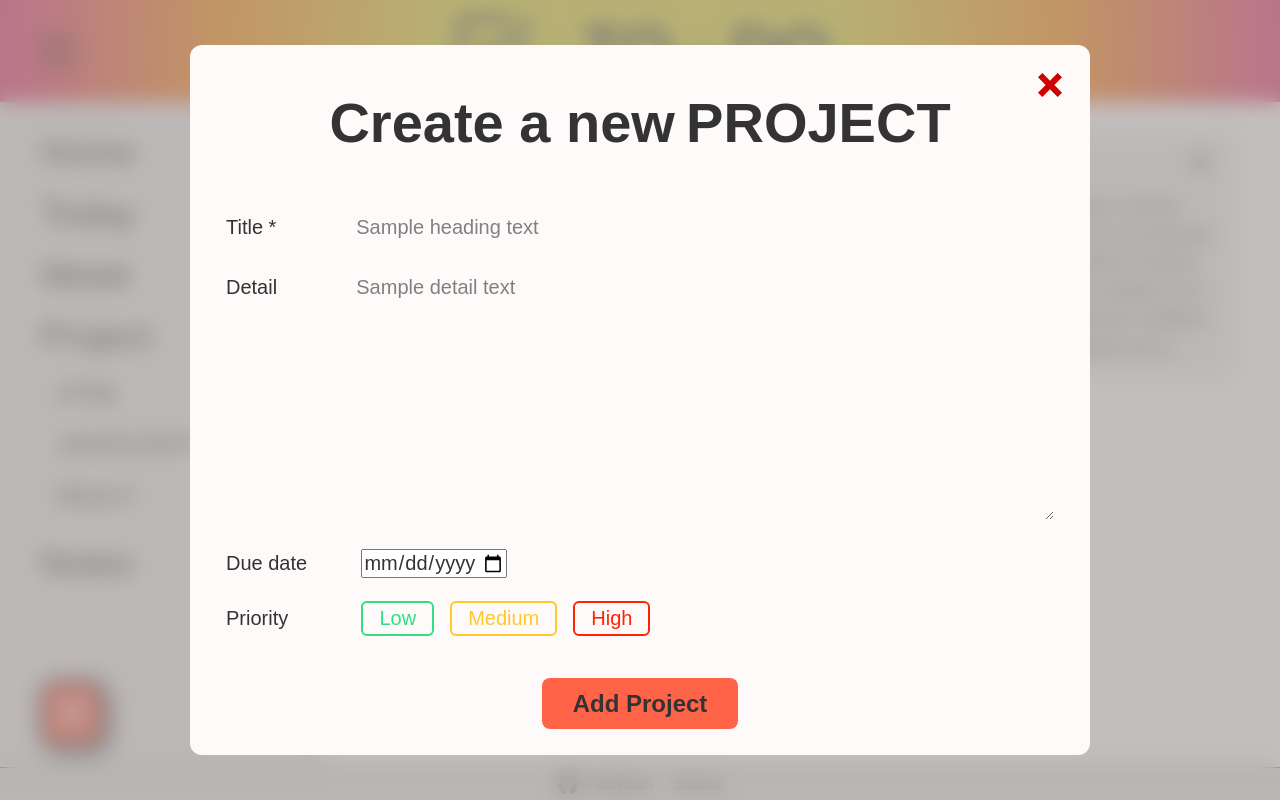
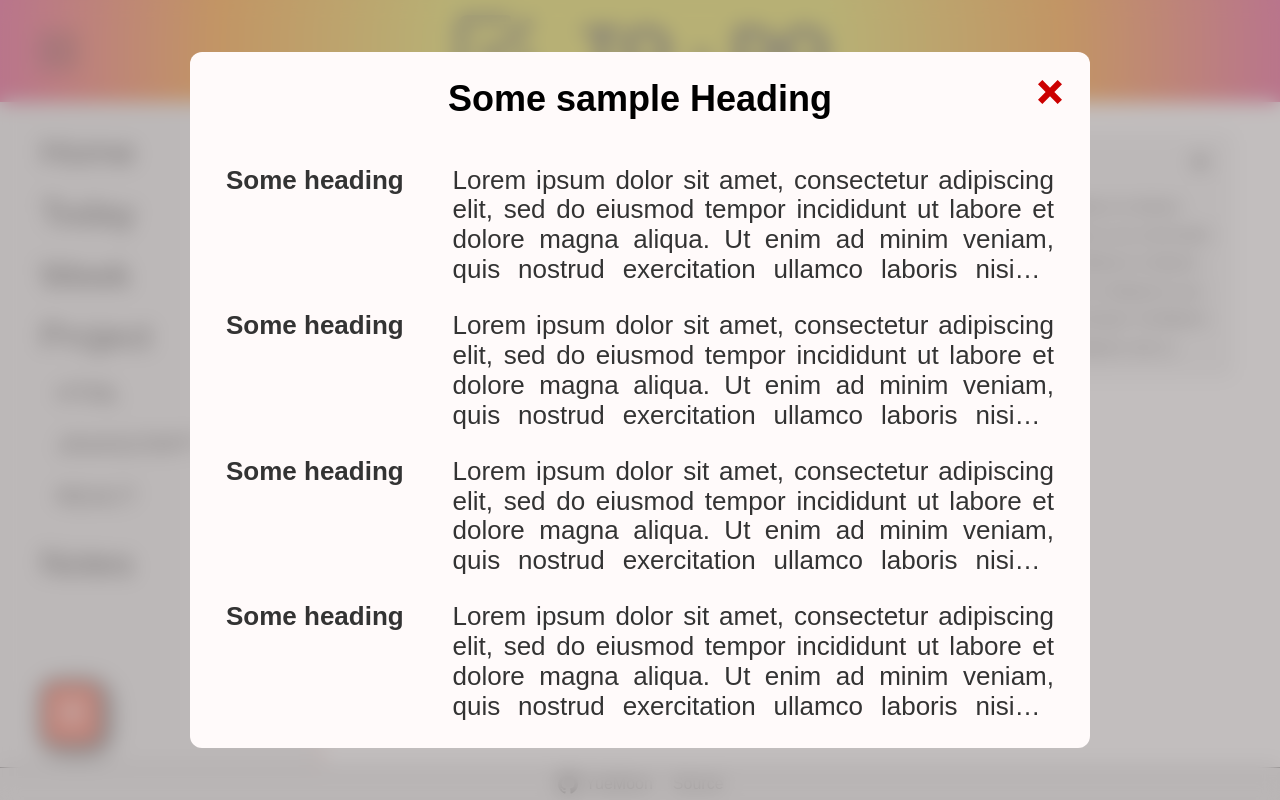
Before and after one commit to YueMoon3773/to_do_app, a website built with webpack: page src/index.html in a window 1280 px wide. Built offline with nearby package versions, Linux system fonts and the light colour scheme; a web font is replaced by a local one.

Commit message:
Add modal for Detail show-up for To-Do

```diff
--- a/src/assets/css/styles.css
+++ b/src/assets/css/styles.css
@@ -44,9 +44,11 @@
     --footer_bg_hover_color: #cacacab7;
 
     --modal_blur_bg_color: #a29c9ca6;
-    --add_modal_min_width: 900px;
-    --add_modal_detail_inp_min_height: 250px;
-    --add_modal_detail_inp_max_height: 350px;
+    --add_edit_modal_min_width: 900px;
+    --add_edit_modal_detail_inp_min_height: 250px;
+    --add_edit_modal_detail_inp_max_height: 350px;
+    --detail_modal_min_width: 600px;
+    --detail_modal_max_width: 900px;
 
     --main_radial_color: radial-gradient(
         circle,
@@ -799,6 +801,10 @@ body {
 /* =============================================== */
 /* MODAL SETUP  */
 /* =============================================== */
+
+/* =============================================== */
+/* ADD EDIT MODAL SETUP  */
+/* =============================================== */
 .modalWrapper {
     position: absolute;
     top: 0;
@@ -819,8 +825,8 @@ body {
     position: relative;
 }
 
-.addItemModal {
-    min-width: var(--add_modal_min_width);
+.addEditItemModal {
+    min-width: var(--add_edit_modal_min_width);
     max-width: 1000px;
     font-size: 1rem;
     padding: 2.6em 3.6em;
@@ -830,82 +836,82 @@ body {
     display: none;
 }
 
-.addItemModal.show {
+.addEditItemModal.show {
     font-size: 1rem;
     display: flex;
     flex-direction: column;
     gap: 3em;
 }
 
-.addModalHeading {
+.addEditModalHeading {
     margin-top: 0.36em;
     display: flex;
     justify-content: center;
     align-items: center;
 }
 
-.addModalHeadingAction {
+.addEditModalHeadingAction {
 }
 
-.addModalHeading,
-.addModalHeadingAction,
-.addModalHeadingType {
+.addEditModalHeading,
+.addEditModalHeadingAction,
+.addEditModalHeadingType {
     font-size: 5.6rem;
     color: var(--black_text);
     cursor: default;
 }
 
-.addModalHeadingType {
+.addEditModalHeadingType {
     margin-left: 0.2em;
     text-transform: capitalize;
 }
 
-.addModalBody {
+.addEditModalBody {
     display: flex;
     flex-direction: column;
     font-size: 1rem;
     gap: 2.6em;
 }
 
-.addModalBodyTop {
+.addEditModalBodyTop {
     font-size: 1rem;
     margin-top: 1.6em;
     display: grid;
     grid-template-columns: 1.5fr 9fr;
 }
 
-.addModalBodyTop:has(.addModalDetailLabel.show) {
+.addEditModalBodyTop:has(.addEditModalDetailLabel.show) {
     grid-template-rows: 1fr 5fr;
 }
 
-.addModalTitleLabel,
-.addModalDetailLabel,
-.addModalTitleLabel span,
-.addModalDetailLabel span,
-.addModalTitleInp,
-.addModalDetailInp,
-.addModalDateInp,
-.addModalDateLabel,
-.addModalPriorityLabel {
+.addEditModalTitleLabel,
+.addEditModalDetailLabel,
+.addEditModalTitleLabel span,
+.addEditModalDetailLabel span,
+.addEditModalTitleInp,
+.addEditModalDetailInp,
+.addEditModalDateInp,
+.addEditModalDateLabel,
+.addEditModalPriorityLabel {
     font-size: 2rem;
     color: var(--black_text);
 }
 
-.addModalTitleLabel,
-.addModalDetailLabel,
-.addModalTitleLabel span,
-.addModalDetailLabel span {
+.addEditModalTitleLabel,
+.addEditModalDetailLabel,
+.addEditModalTitleLabel span,
+.addEditModalDetailLabel span {
     user-select: none;
     place-self: center start;
 }
 
-.addModalTitleLabel {
+.addEditModalTitleLabel {
     grid-column: 1 / 2;
     grid-row: 1 / 2;
 }
 
-.addModalTitleInp,
-.addModalDetailInp {
+.addEditModalTitleInp,
+.addEditModalDetailInp {
     padding: 0.26em 0.6em;
 
     border: none;
@@ -913,29 +919,29 @@ body {
     outline: none;
 }
 
-.addModalTitleInp::placeholder,
-.addModalDetailInp::placeholder {
+.addEditModalTitleInp::placeholder,
+.addEditModalDetailInp::placeholder {
     color: var(--dark_gray_color);
     font-weight: 500;
 }
 
-.addModalTitleInp {
+.addEditModalTitleInp {
     grid-column: 2 / 3;
     grid-row: 1 / 2;
 }
 
-.addModalDetailLabel,
-.addModalDetailInp {
+.addEditModalDetailLabel,
+.addEditModalDetailInp {
     margin-top: 0.8em;
     display: none;
 }
 
-.addModalDetailLabel.show,
-.addModalDetailInp.show {
+.addEditModalDetailLabel.show,
+.addEditModalDetailInp.show {
     display: flex;
 }
 
-.addModalDetailLabel.show {
+.addEditModalDetailLabel.show {
     grid-column: 1 / 2;
     grid-row: 2 / 3;
 
@@ -944,28 +950,28 @@ body {
     top: 0.26em;
 }
 
-.addModalDetailInp.show {
+.addEditModalDetailInp.show {
     position: relative;
     grid-column: 2 / 3;
     grid-row: 2 / 3;
 
     padding-top: 0.26em;
     padding-left: 0.6em;
-    min-height: var(--add_modal_detail_inp_min_height);
-    max-height: var(--add_modal_detail_inp_max_height);
+    min-height: var(--add_edit_modal_detail_inp_min_height);
+    max-height: var(--add_edit_modal_detail_inp_max_height);
 }
 
-.addModalDetailInp.show::placeholder {
+.addEditModalDetailInp.show::placeholder {
     position: absolute;
     top: 0.26em;
     left: 0.6em;
 }
 
-.addModalBodyBottom {
+.addEditModalBodyBottom {
     display: none;
 }
 
-.addModalBodyBottom.show {
+.addEditModalBodyBottom.show {
     font-size: 1rem;
     display: grid;
     grid-template-columns: 1.5fr 9fr;
@@ -973,25 +979,28 @@ body {
     gap: 2em;
 }
 
-.addModalDateLabel {
+.addEditModalDateLabel {
     grid-column: 1 / 2;
     grid-row: 1 / 2;
     place-self: center start;
 }
 
-.addModalDateInp {
+.addEditModalDateInp {
     grid-column: 2 / 3;
     grid-row: 1 / 2;
     place-self: center start;
+    padding: 0.2em 0.6em;
+    border: 1px solid var(--black_text);
+    border-radius: 6px;
 }
 
-.addModalPriorityLabel {
+.addEditModalPriorityLabel {
     grid-column: 1 / 2;
     grid-row: 2 / 3;
     place-self: center start;
 }
 
-.addModalPriorityWrapper {
+.addEditModalPriorityWrapper {
     grid-column: 2 / 3;
     grid-row: 2 / 3;
 
@@ -1002,7 +1011,7 @@ body {
     gap: 1.6em;
 }
 
-.addModalPriorityBtn {
+.addEditModalPriorityBtn {
     font-size: 2rem;
     padding: 0.2em 0.8em;
     font-weight: 500;
@@ -1013,40 +1022,40 @@ body {
     cursor: pointer;
 }
 
-.addModalPriorityBtn[value='low'] {
+.addEditModalPriorityBtn[value='low'] {
     color: var(--green_color);
     border: 2px solid var(--green_color);
 }
 
-.addModalPriorityBtn[value='low']:hover {
+.addEditModalPriorityBtn[value='low']:hover {
     color: var(--white_text);
     border: 2px solid var(--light_green_color);
     background-color: var(--light_green_color);
 }
 
-.addModalPriorityBtn[value='medium'] {
+.addEditModalPriorityBtn[value='medium'] {
     color: var(--yellow_color);
     border: 2px solid var(--yellow_color);
 }
 
-.addModalPriorityBtn[value='medium']:hover {
+.addEditModalPriorityBtn[value='medium']:hover {
     color: var(--white_text);
     border: 2px solid var(--light_yellow_color);
     background-color: var(--light_yellow_color);
 }
 
-.addModalPriorityBtn[value='high'] {
+.addEditModalPriorityBtn[value='high'] {
     color: var(--red_color);
     border: 2px solid var(--red_color);
 }
 
-.addModalPriorityBtn[value='high']:hover {
+.addEditModalPriorityBtn[value='high']:hover {
     color: var(--white_text);
     border: 2px solid var(--light_red_color);
     background-color: var(--light_red_color);
 }
 
-.addModalFooter {
+.addEditModalFooter {
     font-size: 1rem;
     margin-top: 1.2em;
     display: flex;
@@ -1054,15 +1063,15 @@ body {
     align-items: center;
 }
 
-.addModalBtn,
-.addModalBtnAction,
-.addModalBtnType {
+.addEditModalBtn,
+.addEditModalBtnAction,
+.addEditModalBtnType {
     font-size: 2.4rem;
     color: var(--black_text);
     font-weight: 700;
 }
 
-.addModalBtn {
+.addEditModalBtn {
     padding: 0.4em 1.2em;
     border-radius: 8px;
     outline: none;
@@ -1072,21 +1081,21 @@ body {
     background-color: var(--primary_color);
 }
 
-.addModalBtn:hover,
-.addModalBtn:hover > * {
+.addEditModalBtn:hover,
+.addEditModalBtn:hover > * {
     color: var(--white_text);
     background-color: var(--light_primary_color);
 }
 
-.addModalBtnType {
+.addEditModalBtnType {
     display: none;
 }
 
-.addItemModal.show[data-action='add'] .addModalBtnType {
+.addEditItemModal.show[data-action='add'] .addEditModalBtnType {
     display: inline-block;
 }
 
-.addModalCloseWrapper {
+.modalCloseWrapper {
     font-size: 1rem;
     position: absolute;
     top: 1.8em;
@@ -1096,12 +1105,66 @@ body {
     cursor: pointer;
 }
 
-.addModalCloseIcon {
+.modalCloseIcon {
     color: var(--dark_red_color);
     transition: all 360ms ease;
 }
 
-.addModalCloseWrapper:hover .addModalCloseIcon {
+.modalCloseWrapper:hover .modalCloseIcon {
     color: var(--red_color);
     transform: scale(1.26);
 }
+
+/* =============================================== */
+/* DETAILS MODAL SETUP  */
+/* =============================================== */
+
+.detailModal {
+    display: none;
+}
+
+.detailModal.show {
+    font-size: 1rem;
+    min-width: var(--detail_modal_min_width);
+    max-width: var(--detail_modal_max_width);
+    padding: 2.6em 3.6em;
+    background-color: var(--snow_white_color);
+    border-radius: 12px;
+
+    display: flex;
+    flex-direction: column;
+    gap: 4.6em;
+}
+
+.detailModalHeading {
+    font-size: 3.6rem;
+    margin: 0 auto;
+}
+
+.detailModalContentWrapper {
+    font-size: 1rem;
+    display: grid;
+    grid-template-columns: 2fr 6fr;
+    gap: 2.6em;
+
+    width: 100%;
+    overflow: hidden;
+}
+
+.detailModalContentHeading,
+.detailModalContent {
+    font-size: 2.6rem;
+    color: var(--black_text);
+}
+
+.detailModalContentHeading {
+}
+
+.detailModalContent {
+    text-align: justify;
+
+    display: -webkit-box;
+    -webkit-line-clamp: 4;
+    -webkit-box-orient: vertical;
+    overflow: hidden;
+}
--- a/src/index.html
+++ b/src/index.html
@@ -1218,66 +1218,104 @@
 
         <div class="modalWrapper">
             <div class="modal">
-                <form action="" data-action="add" class="addItemModal show">
-                    <!-- <div class="addModalHeader">
-                    </div> -->
-                    <h2 class="addModalHeading">
-                        <span class="addModalHeadingAction"> Create a new </span>
-                        <span class="addModalHeadingType">PROJECT</span>
+                <!-- MODAL FORM FOR ADD/EDIT TO-DO; PRJ; NOTE  -->
+                <form action="" data-action="add" class="addEditItemModal">
+                    <h2 class="addEditModalHeading">
+                        <span class="addEditModalHeadingAction"> Create a new </span>
+                        <span class="addEditModalHeadingType">PROJECT</span>
                     </h2>
 
-                    <div class="addModalBody">
-                        <div class="addModalBodyTop">
-                            <label for="addModalTitleInp" class="addModalTitleLabel">
+                    <div class="addEditModalBody">
+                        <div class="addEditModalBodyTop">
+                            <label for="addEditModalTitleInp" class="addEditModalTitleLabel">
                                 Title <span aria-label="require">*</span>
                             </label>
                             <input
                                 type="text"
-                                name="addModalTitleInp"
-                                id="addModalTitleInp"
-                                class="addModalTitleInp"
+                                name="addEditModalTitleInp"
+                                id="addEditModalTitleInp"
+                                class="addEditModalTitleInp"
                                 placeholder="Sample heading text"
                             />
 
-                            <label for="addModalDetailInp" class="addModalDetailLabel show"> Detail </label>
+                            <label for="addEditModalDetailInp" class="addEditModalDetailLabel show"> Detail </label>
                             <textarea
-                                name="addModalDetailInp"
-                                id="addModalDetailInp"
-                                class="addModalDetailInp show"
+                                name="addEditModalDetailInp"
+                                id="addEditModalDetailInp"
+                                class="addEditModalDetailInp show"
                                 placeholder="Sample detail text"
                             ></textarea>
                         </div>
 
-                        <div class="addModalBodyBottom show">
-                            <label for="addModalDateInp" class="addModalDateLabel">Due date</label>
+                        <div class="addEditModalBodyBottom show">
+                            <label for="addEditModalDateInp" class="addEditModalDateLabel">Due date</label>
                             <input
                                 type="date"
-                                name="addModalDateInp"
-                                id="addModalDateInp"
-                                class="addModalDateInp"
+                                name="addEditModalDateInp"
+                                id="addEditModalDateInp"
+                                class="addEditModalDateInp"
                                 min="2025-01-01"
                                 max="2099-12-31"
                             />
-                            <label for="" class="addModalPriorityLabel">Priority</label>
-                            <div class="addModalPriorityWrapper">
-                                <button class="addModalPriorityBtn" value="low">Low</button>
-                                <button class="addModalPriorityBtn" value="medium">Medium</button>
-                                <button class="addModalPriorityBtn" value="high">High</button>
+                            <label for="" class="addEditModalPriorityLabel">Priority</label>
+                            <div class="addEditModalPriorityWrapper">
+                                <button class="addEditModalPriorityBtn" value="low">Low</button>
+                                <button class="addEditModalPriorityBtn" value="medium">Medium</button>
+                                <button class="addEditModalPriorityBtn" value="high">High</button>
                             </div>
                         </div>
                     </div>
 
-                    <div class="addModalFooter">
-                        <button class="addModalBtn">
-                            <span class="addModalBtnAction">Add</span>
-                            <span class="addModalBtnType">Project</span>
+                    <div class="addEditModalFooter">
+                        <button class="addEditModalBtn">
+                            <span class="addEditModalBtnAction">Add</span>
+                            <span class="addEditModalBtnType">Project</span>
                         </button>
                     </div>
                 </form>
 
-                <div class="addModalCloseWrapper">
-                    <svg xmlns="http://www.w3.org/2000/svg" viewBox="0 0 24 24" class="addModalCloseIcon">
-                        <title>Close</title>
+                <div class="detailModal show">
+                    <h2 class="detailModalHeading">Some sample Heading</h2>
+                    <div class="detailModalContentWrapper">
+                        <h4 class="detailModalContentHeading">Some heading</h4>
+                        <p class="detailModalContent">
+                            Lorem ipsum dolor sit amet, consectetur adipiscing elit, sed do eiusmod tempor incididunt ut
+                            labore et dolore magna aliqua. Ut enim ad minim veniam, quis nostrud exercitation ullamco
+                            laboris nisi ut aliquip ex ea commodo consequat. Duis aute irure dolor in reprehenderit in
+                            voluptate velit esse cillum dolore eu fugiat nulla pariatur. Excepteur sint occaecat
+                            cupidatat non proident, sunt in culpa qui officia deserunt mollit anim id est laborum.
+                        </p>
+                        <h4 class="detailModalContentHeading">Some heading</h4>
+                        <p class="detailModalContent">
+                            Lorem ipsum dolor sit amet, consectetur adipiscing elit, sed do eiusmod tempor incididunt ut
+                            labore et dolore magna aliqua. Ut enim ad minim veniam, quis nostrud exercitation ullamco
+                            laboris nisi ut aliquip ex ea commodo consequat. Duis aute irure dolor in reprehenderit in
+                            voluptate velit esse cillum dolore eu fugiat nulla pariatur. Excepteur sint occaecat
+                            cupidatat non proident, sunt in culpa qui officia deserunt mollit anim id est laborum.
+                        </p>
+                        <h4 class="detailModalContentHeading">Some heading</h4>
+                        <p class="detailModalContent">
+                            Lorem ipsum dolor sit amet, consectetur adipiscing elit, sed do eiusmod tempor incididunt ut
+                            labore et dolore magna aliqua. Ut enim ad minim veniam, quis nostrud exercitation ullamco
+                            laboris nisi ut aliquip ex ea commodo consequat. Duis aute irure dolor in reprehenderit in
+                            voluptate velit esse cillum dolore eu fugiat nulla pariatur. Excepteur sint occaecat
+                            cupidatat non proident, sunt in culpa qui officia deserunt mollit anim id est laborum.
+                        </p>
+                        <h4 class="detailModalContentHeading">Some heading</h4>
+                        <p class="detailModalContent">
+                            Lorem ipsum dolor sit amet, consectetur adipiscing elit, sed do eiusmod tempor incididunt ut
+                            labore et dolore magna aliqua. Ut enim ad minim veniam, quis nostrud exercitation ullamco
+                            laboris nisi ut aliquip ex ea commodo consequat. Duis aute irure dolor in reprehenderit in
+                            voluptate velit esse cillum dolore eu fugiat nulla pariatur. Excepteur sint occaecat
+                            cupidatat non proident, sunt in culpa qui officia deserunt mollit anim id est laborum.
+                        </p>
+                    </div>
+                </div>
+
+                <!-- CLOSE MODAL BTN SECTION  -->
+                <div class="modalCloseWrapper">
+                    <svg xmlns="http://www.w3.org/2000/svg" viewBox="0 0 24 24" class="modalCloseIcon">
+                        <title>Close window</title>
                         <path
                             d="M20 6.91L17.09 4L12 9.09L6.91 4L4 6.91L9.09 12L4 17.09L6.91 20L12 14.91L17.09 20L20 17.09L14.91 12L20 6.91Z"
                         />
```
